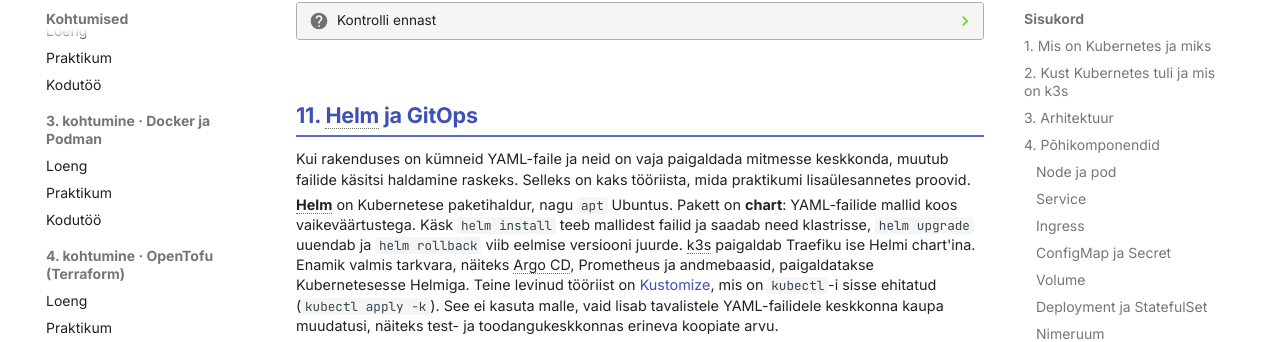
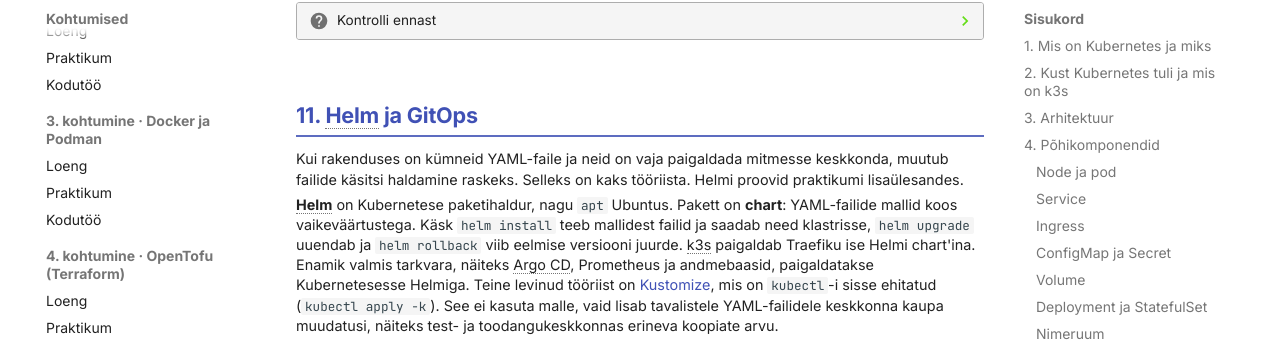
Before and after one commit to hkhk-tk/is1-automatiseerimine, an MkDocs documentation site: the page built from docs/k05/loeng.md, in a window 1280 px wide and 900 px high, scrolled down 16861 px. Shown: the part 110-452 px from the top of the window. Built offline with MkDocs 1.6.1 and Material for MkDocs 9.7.7, drawn with Linux system fonts in a browser that asks for light colours; comment, search, counter and statistics services are not loaded; part of the change alters nothing that is shown.

Commit message:
K5 lisaülesanded: ainult Helm, Argo CD ja AWS jäävad järgmistesse kohtumistesse

````diff
--- a/docs/k05/lab.md
+++ b/docs/k05/lab.md
@@ -77,7 +77,7 @@ Kogu k3s-i eemaldad nii:
 
 ## Osa 1 · k3s control'isse
 
-**Kubernetes** on süsteem, mis käivitab konteinereid mitmes masinas ja hoiab neid töös. Sina kirjeldad soovitud olekut, näiteks „rakendusest töötab kolm koopiat“, ja Kubernetes võrdleb seda pidevalt tegeliku olekuga. **k3s** on Kubernetes, mis on pakitud ühte programmi ja paigaldub ühe käsuga. Käsud ja failid on samad mis suures klastris, nii et kõik siin õpitu kehtib ka pilves.
+**Kubernetes** on süsteem, mis käivitab konteinereid mitmes masinas ja hoiab neid töös. Sina kirjeldad soovitud olekut, näiteks „rakendusest töötab kolm koopiat“, ja Kubernetes võrdleb seda pidevalt tegeliku olekuga. **k3s** on Kubernetese jaotus, mis on pakitud ühte programmi ja paigaldub ühe käsuga. Käsud ja failid on samad mis suures klastris, nii et kõik siin õpitu kehtib ka pilves.
 
 **Eesmärk:** control'is töötab k3s ja `kubectl` töötab ilma `sudo`-ta.
 **Kontroll:** `kubectl get nodes` näitab node'i `control` olekus `Ready`.
@@ -1226,56 +1226,6 @@ Tulemuse näed mõne minuti pärast Classroom 50-s.
 
     `helm list -A` näitab release'e `traefik` ja `traefik-crd`. Vaata lähemalt [k3s-i Helmi lehelt](https://docs.k3s.io/add-ons/helm).
 
-??? example "2 · Argo CD hoiab klastrit Gitiga samas olekus"
-
-    **Argo CD** loeb soovitud olekut Gitist ja viib klastri sellega kooskõlla. Käsitsi tehtud muudatuse muudab see tagasi. Paigalda Argo CD Helmiga (vajab lisaülesannet 1):
-
-    ```bash
-    helm repo add argo https://argoproj.github.io/argo-helm
-    helm install argocd argo/argo-cd -n argocd --create-namespace
-    kubectl get pods -n argocd
-    ```
-
-    Tee fail `k05-k8s/argocd/application.yaml`, mis jälgib sinu repositooriumi haru `main` kausta `k05-k8s`. Repositoorium peab olema Argo CD jaoks loetav: kui see on privaatne, tuleb lisada token ([Argo CD dokumentatsioon](https://argo-cd.readthedocs.io/en/stable/user-guide/private-repositories/)).
-
-    ```yaml
-    apiVersion: argoproj.io/v1alpha1
-    kind: Application
-    metadata:
-      name: tere
-      namespace: argocd
-    spec:
-      project: default
-      source:
-        repoURL: https://github.com/<org>/<sinu-repo>.git
-        targetRevision: main
-        path: k05-k8s
-        directory:
-          exclude: 'argocd/*'
-      destination:
-        server: https://kubernetes.default.svc
-        namespace: default
-      syncPolicy:
-        automated:
-          selfHeal: true
-    ```
-
-    ```bash
-    kubectl apply -f k05-k8s/argocd/application.yaml
-    kubectl scale deployment tere --replicas=1
-    kubectl get pods -w
-    ```
-
-    Mõne sekundi pärast teeb Argo CD pod'e jälle neli, sest Gitis on kirjas `replicas: 4`.
-
-??? example "3 · GitHub Actions uuendab image'i Gitis"
-
-    Tööl ei muuda keegi image'i rida käsitsi. Konveier ehitab uue image'i, kirjutab selle tag'i YAML-faili ja teeb commit'i. Argo CD näeb Gitis muudatust ja uuendab klastrit. Nii ei vaja konveier klastri parooli: klastrisse kirjutab ainult Argo CD. Selle ahela saad läbi teha [IS2 süvenemise lehel](https://hkhk-tk.github.io/is2-automatiseerimine/k07/syvenemine/#42-ci-kirjutab-tagi-argo-viib-klastrisse).
-
-??? example "4 · Kubernetes pilves"
-
-    Samad failid töötavad ka pilves, näiteks AWS-i Kubernetese teenuses EKS. Erinevus on paigalduses: k3s-i paigaldasid ise, EKS-is haldab control plane'i AWS. Vaata [HashiCorpi EKS-i õpetust](https://developer.hashicorp.com/terraform/tutorials/kubernetes/eks). EKS maksab ka tühjana tunnitasu, nii et kustuta klaster kohe pärast proovimist.
-
 Veaotsing: [Abi](abi.md).
 
 --8<-- "includes/k05-sonastik.md"
--- a/docs/k05/loeng.md
+++ b/docs/k05/loeng.md
@@ -603,7 +603,7 @@ Andmebaasi hoitakse sageli klastrist väljas, näiteks pilve hallatud andmebaasi
 
 ## 11. Helm ja GitOps
 
-Kui rakenduses on kümneid YAML-faile ja neid on vaja paigaldada mitmesse keskkonda, muutub failide käsitsi haldamine raskeks. Selleks on kaks tööriista, mida praktikumi lisaülesannetes proovid.
+Kui rakenduses on kümneid YAML-faile ja neid on vaja paigaldada mitmesse keskkonda, muutub failide käsitsi haldamine raskeks. Selleks on kaks tööriista. Helmi proovid praktikumi lisaülesandes.
 
 **Helm** on Kubernetese paketihaldur, nagu `apt` Ubuntus. Pakett on **chart**: YAML-failide mallid koos vaikeväärtustega. Käsk `helm install` teeb mallidest failid ja saadab need klastrisse, `helm upgrade` uuendab ja `helm rollback` viib eelmise versiooni juurde. k3s paigaldab Traefiku ise Helmi chart'ina. Enamik valmis tarkvara, näiteks Argo CD, Prometheus ja andmebaasid, paigaldatakse Kubernetesesse Helmiga. Teine levinud tööriist on [Kustomize](https://kustomize.io/), mis on `kubectl`-i sisse ehitatud (`kubectl apply -k`). See ei kasuta malle, vaid lisab tavalistele YAML-failidele keskkonna kaupa muudatusi, näiteks test- ja toodangukeskkonnas erineva koopiate arvu.
 
````
